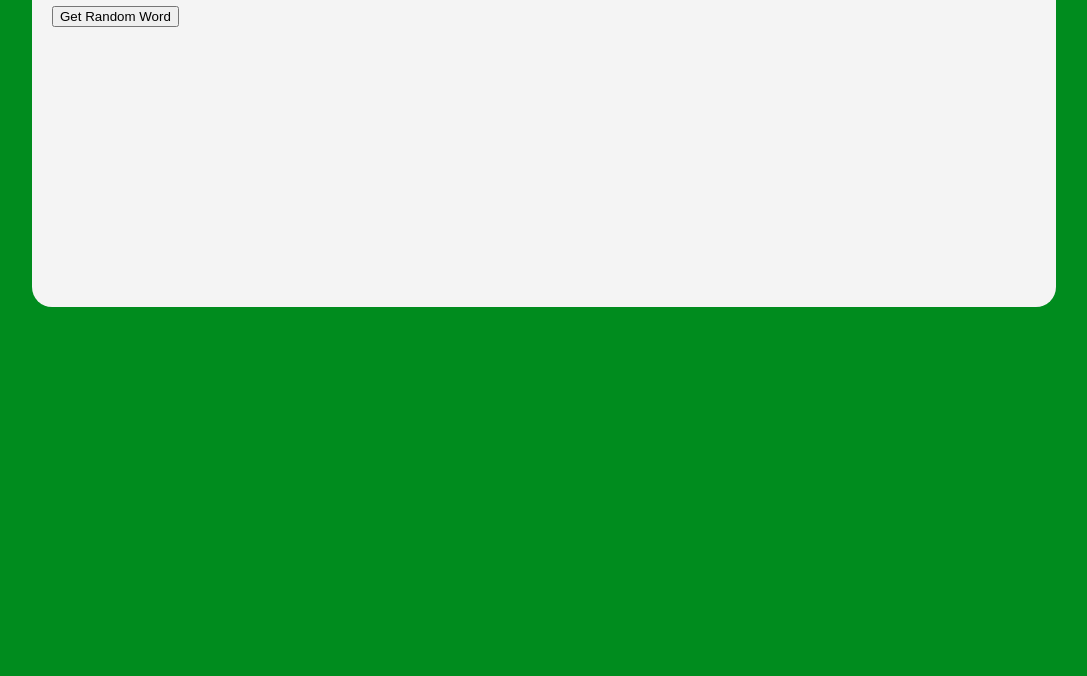
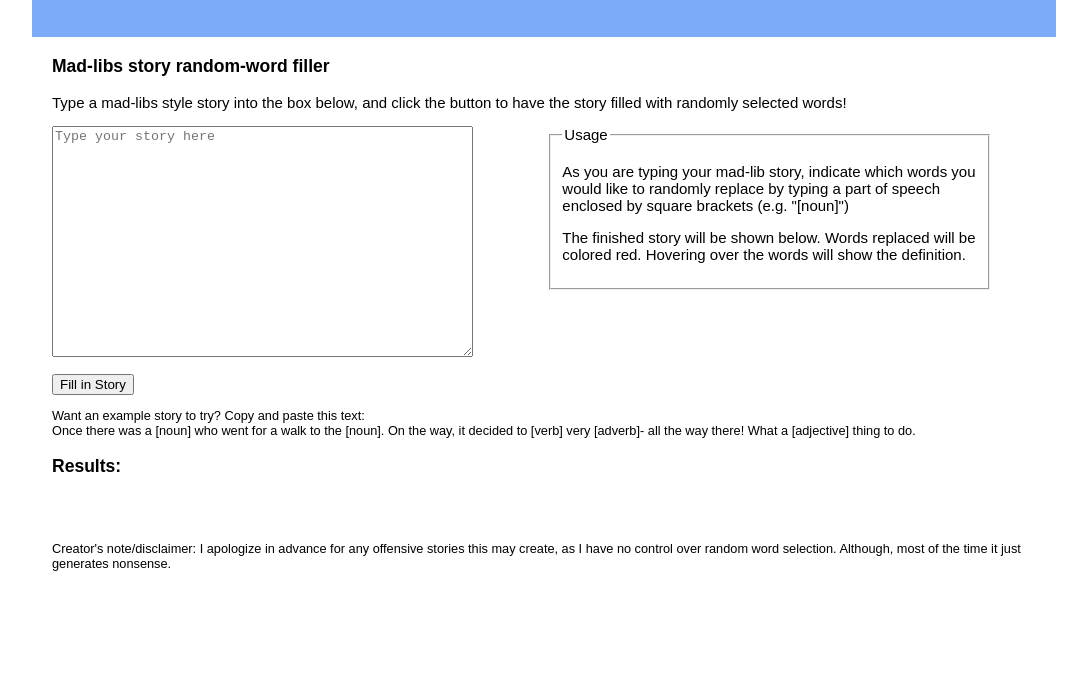
Before and after one commit to BrandonTwede/CS260Creative2, a plain HTML site: page index.html in a window 1280 px wide. Shown: the part 124-800 px from the top of the page, without its empty margins (96-1183 px from the left). Drawn offline with nearby package versions, Linux system fonts and the light colour scheme.

Commit message:
Finished webpage

```diff
--- a/index.html
+++ b/index.html
@@ -5,13 +5,40 @@
 	    <script type="text/javascript" src="project2.js"></script>
 	</head>
 	<body>
-		<div id="container">
+		<div id="titlebox">
 			<h1>CS260 Creativity Project #2</h1>
 			<h4>Made by Brandon Twede</h4>
+		</div>
+		<div id="container">
+
+			<h3>Mad-libs story random-word filler</h3>
+			<p>Type a mad-libs style story into the box below, and click the button to have the story filled with randomly selected words!</p>
 			<div class="horizontal_div">
-			    <input type="button" value="Get Random Word" onClick="getWord()">
-			    <p id="results"></p>
+				<textarea id="story" cols="50" rows="15" placeholder="Type your story here"></textarea>
+				<br/> <br/>
+				<input type="submit" value="Fill in Story" onClick="fillInStory()">
 			</div>
+			<div class="horizontal_div">
+				<fieldset>
+				<legend>Usage</legend>
+				<p>As you are typing your mad-lib story, indicate which words you would like to randomly replace by typing a part of speech enclosed by square brackets (e.g. "[noun]")</p>
+				<p>The finished story will be shown below. Words replaced will be colored red. Hovering over the words will show the definition.</p>
+				</fieldset>
+			</div>
+			<br/>
+			<div class="clearFloat"></div>
+			<p class="small">
+				Want an example story to try? Copy and paste this text: <br/>
+				Once there was a [noun] who went for a walk to the [noun]. On the way, it decided to [verb] very [adverb]- all the way there! What a [adjective] thing to do.
+			</p>
+
+			<div>
+				<h3>Results:</h3>
+				<p id="results"></p>
+			</div>
+			<br/>
+			<br/>
+			<p class="small">Creator's note/disclaimer: I apologize in advance for any offensive stories this may create, as I have no control over random word selection. Although, most of the time it just generates nonsense.</p>
 		</div>
 	</body>
 </html>
--- a/project2.css
+++ b/project2.css
@@ -1,16 +1,26 @@
 body {
-    font-family:Verdana sans-serif;
+    font: 15px Arial, sans-serif;
     margin:10px 10%;
     width:80%;
-    background-color:#008c1e;
+
     display:inline-block;
 }
 
+text {
+    color:red;
+}
+
+#titlebox {
+    background-color:#7cacf9;
+    padding:20px 100px;
+}
+
+.small {
+    font-size: .85em;
+}
 #container {
-    background-color:#f4f4f4;
     min-height:400px;
     padding:1px 15px 20px 20px;
-    border-radius:20px;
     overflow:auto;
 }
 
@@ -24,3 +34,7 @@ body {
 .horizontal_div + .horizontal_div {
     margin-left:50px;
 }
+
+.clearFloat{
+    clear:both;
+}
--- a/project2.js
+++ b/project2.js
@@ -1,16 +1,45 @@
-function getWord(){
+function getWord(part){
+
+    //noun&hasDetails=typeOf
+    part = part.replace(/\[|\]/gm,'');
+    //let values = part.split(" ");
     let output = "";
-    var myurl= "https://wordsapiv1.p.mashape.com/words?random=true&partOfSpeech=noun&hasDetails=typeOf";
-    $.ajax({
+    var myurl= "https://wordsapiv1.p.mashape.com/words?random=true&partOfSpeech=" + part;// + "&hasDetails=typeOf";
+    if (part == "adverb"){
+        myurl += "&letterPattern=" + encodeURIComponent("^.+ly$");
+    } else if (part == "noun"){
+        myurl += "&hasDetails=typeOf";
+    }
+
+    return $.ajax({
         url : myurl,
         crossDomain: true,
         headers: {
             "X-Mashape-Key":"6qhJCMXeFZmshhUaG5jal9G63yGQp1XaHIWjsnf6bEp1A2QeJm"
-        },
-        success : function(parsed_json) {
-            console.log(parsed_json);
-            $("#results").html(parsed_json["word"]);
         }
     });
+}
+
+function fillInStory(){
+    let regex = /(\[[\w\s]+\]*)/g, match;
+    let input = $("#story").val();
+    let deferreds = new Array();
+    while (match = regex.exec(input)){
+        let promise = getWord(match[0]);
+        let repl = match[0];
+        deferreds.push(promise);
+        promise.done(function(data) {
+            let temp = "<text title='"+data.results[0].definition+"'>" + data["word"] + "</text>";
+            input = input.replace(repl, temp);
+        }).fail(function(xhr) {
+            input = input.replace(repl, "ERROR");
+        });
+
+        console.log(match);
+    }
+
+    $.when(...deferreds).done(function (x){
+        $("#results").html(input);
+    })
 
 }
```
